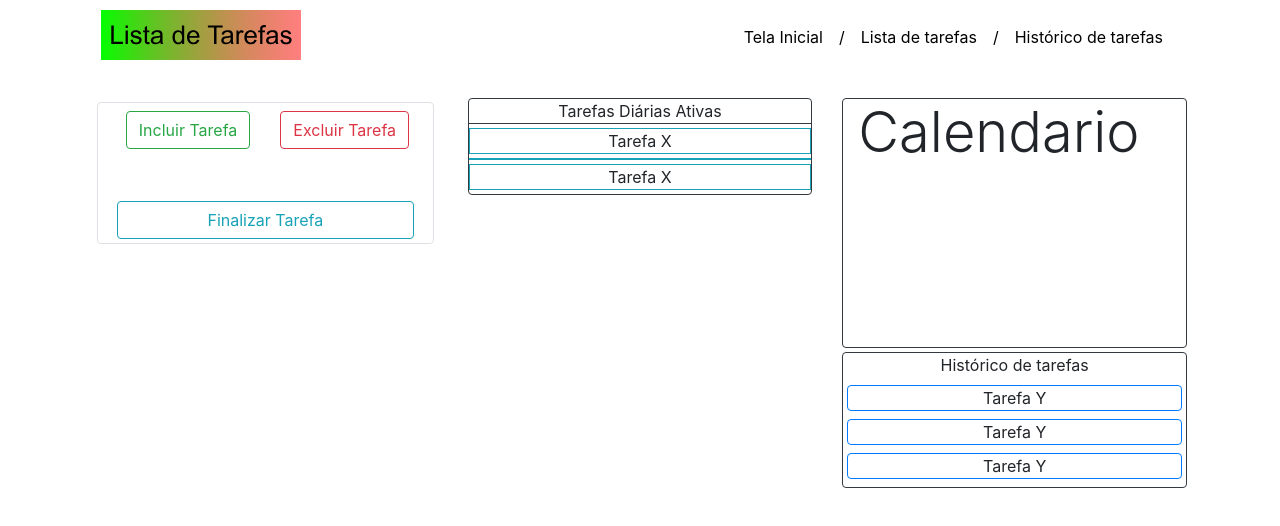
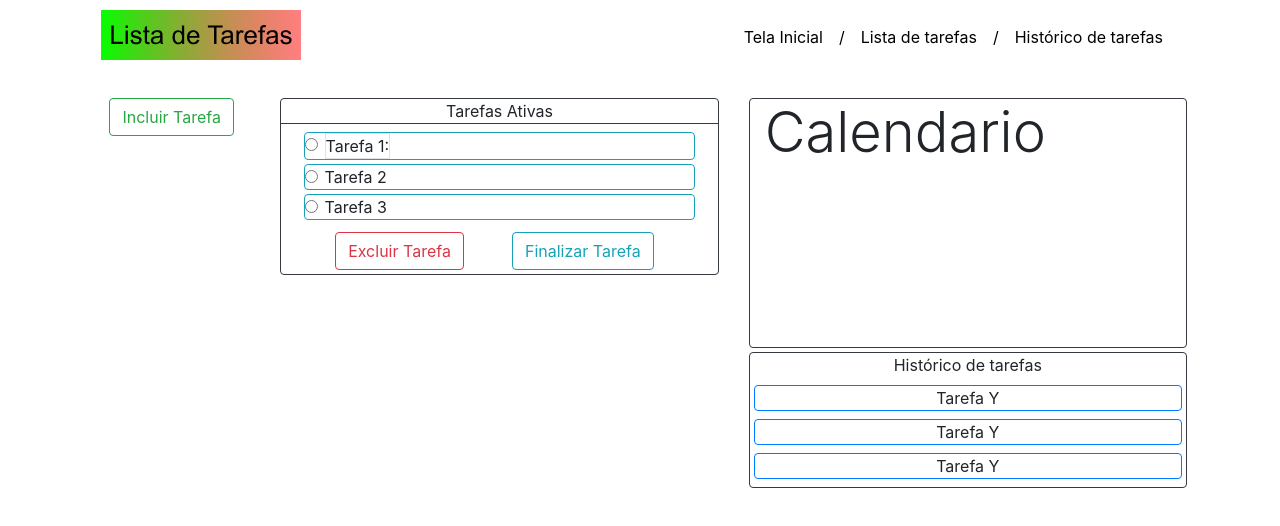
Before and after one commit to Rafael0125/appControleTarefas, an Angular app in the folder appControleTarefas/: page / in a window 1280 px wide. Shown: the top 526 px of the page. Built offline with nearby package versions, Linux system fonts and the light colour scheme.

Commit message:
correção no projeto

```diff
--- a/appControleTarefas/src/app/shared/tarefa.model.ts
+++ b/appControleTarefas/src/app/shared/tarefa.model.ts
@@ -1,8 +1,8 @@
 export class Tarefa{
     constructor(
         public id:number,
+        public titulo:string,
         public data:string,
-        public titulo:string,
         public descricao:string
 
     ){}
--- a/appControleTarefas/src/app/tela-principal/tela-principal.component.html
+++ b/appControleTarefas/src/app/tela-principal/tela-principal.component.html
@@ -3,11 +3,11 @@
 
     <div class="row d-flex m-1">
 
-        <div class="col-lg-4 my-1"> <!-- Primeira coluna // Botões de inclusão, exclusão e conclusão de tarefas // Inicio -->
-            <div class="row m-1 p-1 border rounded"> <!-- Linha botões de inclusão, exclusão e conclusão  // Inicio -->
-                <div class="col-12 p-1 d-flex justify-content-center"> <!-- Linha dos botões de inclusão / exclusão // Inicio -->
+        <div class="col-lg-2 my-1"> <!-- Primeira coluna // Botão de inclusão // Inicio -->
+            <div class="row text-center">
 
-                    <div class="col-6 d-flex justify-content-end"> <!-- Botão de inclusão // Inicio -->
+                <div class="col-12 "> <!-- Botão de inclusão // Inicio -->
+
                     <!-- Botão para acionar modal // Inicio -->
                     <button
                     type="button"
@@ -18,7 +18,12 @@
                     </button> <!-- Botão para acionar modal // Fim -->
 
                     <!-- Modal Inclusão -->
-                        <div class="modal fade" id="modalInclusao" tabindex="-1" role="dialog" aria-labelledby="exampleModalLabel" aria-hidden="true">
+                    <div class="modal fade"
+                    id="modalInclusao"
+                    tabindex="-1"
+                    role="dialog"
+                    aria-labelledby="exampleModalLabel"
+                    aria-hidden="true">
                         <div class="modal-dialog" role="document">
                             <div class="modal-content"> <!-- Container do Modal // Inicio -->
 
@@ -103,48 +108,29 @@
                             </div> <!-- Container do Modal // Fim -->
                         </div>
                     </div>
+
                 </div> <!-- Botão de inclusão // Fim -->
 
-                    <div class="col-6 d-flex"> <!-- Botão de exclusão // Inicio -->
 
-                        <!-- Botão para acionar modal // Inicio -->
-                        <button
-                        type="button"
-                        class="btn btn-outline-danger"
-                        data-toggle="modal"
-                        data-target="#modalExclusao">
-                            Excluir Tarefa
-                        </button> <!-- Botão para acionar modal // Inicio -->
+            </div>
+        </div> <!-- Primeira coluna // Botão de inclusão // Fim -->
 
-                        <!-- Modal Exclusão -->
-                        <div class="modal fade" id="modalExclusao" tabindex="-1" role="dialog" aria-labelledby="exampleModalLabel" aria-hidden="true">
-                            <div class="modal-dialog" role="document">
-                                <div class="modal-content"> <!-- Container do Modal de exclusão // Inicio -->
+        <div class="col-lg-5 my-1"> <!-- Segunda coluna // Tarefas diarias // Inicio -->
 
-                                    <div class="modal-header"> <!-- Cabeçalho do Modal // Inicio -->
-                                        <h5 class="modal-title text-danger" id="exampleModalLabel">Excluir Tarefa</h5>
-                                        <button type="button" class="close" data-dismiss="modal" aria-label="Fechar">
-                                            <span aria-hidden="true">&times;</span>
-                                        </button>
-                                    </div> <!-- Cabeçalho do Modal // Fim -->
-
-                                    <div class="modal-body"> <!-- Corpo do Modal // Inicio -->
-
-                                        <div class="container border">
+            <div class="col-12 border border-dark rounded">
                 <div class="row justify-content-center">
-                                                <div class="col-7">
-
+                    <div class="col-12">
                         <div class="row justify-content-center border-bottom border-dark "> <!-- Linha de titulo tarefa -->
                             Tarefas Ativas
                         </div>
 
                         <div class="row justify-content-center ">
-                                                        <div class="col-12 p-1 text-center">
+                            <div class="col-11 p-1">
 
                                 <div class="form-check border border-info my-1 rounded">
                                     <input class="form-check-input" type="radio" name="tarefasAtivas" id="tarefa1" value="opcao1">
-                                                                    <label class="form-check-label" for="tarefa1">
-                                                                        Tarefa 1
+                                        <label class="form-check-label border " for="tarefa1">
+                                            Tarefa 1:
                                         </label>
                                 </div>
                                 <div class="form-check border border-info my-1 rounded">
@@ -159,133 +145,37 @@
                                             Tarefa 3
                                         </label>
                                 </div>
-
-
-
-
-
-                                                        </div>
                             </div>
 
+                            <div class="col-lg-11 my-1"> <!-- Botões -->
+                                <div class="row justify-content-center ">
 
-
-
-                                                </div>
-                                            </div>
-                                        </div>
-
-                                    </div> <!-- Corpo do Modal // Fim -->
-
-                                    <div class="modal-footer"> <!-- Rodapé do Modal // Inicio -->
-
-                                        <button type="button" class="btn btn-secondary" data-dismiss="modal">
-                                            Fechar
-                                        </button>
-
-                                        <button type="button" class="btn btn-danger">
-                                            Excluir Tarefa
-                                        </button>
-
-                                    </div><!-- Rodapé do Modal // Fim -->
-
-                                </div> <!-- Container do Modal de exclusão // Fim -->
-                            </div>
-                        </div>
-
-                    </div> <!-- Botão de exclusão // Fim -->
-
-                </div> <!-- Linha dos botões de inclusão / exclusão // Fim -->
-
-                <div class="col-12 mt-lg-5" > <!-- Botão finalização de tarefa // Inicio -->
-                    <div class="row justify-content-center ">
-                        <div class="col-12 col-md-6 col-lg-12 ">
+                                    <div class="col-sm-5 d-flex justify-content-center"> <!-- Botão de exclusão // Inicio -->
 
                                         <!-- Botão para acionar modal // Inicio -->
                                         <button
                                         type="button"
-                        class="btn btn-block btn-outline-info"
-                        data-toggle="modal"
-                        data-target="#modalFinalizacao">
-                            Finalizar Tarefa
+                                        class="btn btn-outline-danger">
+                                            Excluir Tarefa
                                         </button> <!-- Botão para acionar modal // Inicio -->
 
-                        <!-- Modal Finalização -->
-                        <div class="modal fade" id="modalFinalizacao" tabindex="-1" role="dialog" aria-labelledby="exampleModalLabel" aria-hidden="true">
-                            <div class="modal-dialog" role="document">
-                                <div class="modal-content"> <!-- Container do Modal de finalização // Inicio -->
 
-                                    <div class="modal-header"> <!-- Cabeçalho do Modal // Inicio -->
-                                        <h5 class="modal-title text-secondary" id="exampleModalLabel">Finalizar Tarefa</h5>
-                                        <button type="button" class="close" data-dismiss="modal" aria-label="Fechar">
-                                            <span aria-hidden="true">&times;</span>
-                                        </button>
-                                    </div> <!-- Cabeçalho do Modal // Fim -->
-
-                                    <div class="modal-body"> <!-- Corpo do Modal // Inicio -->
-
-                                        <div class="container border">
-                                            <div class="row justify-content-center">
-                                                <div class="col-7">
-
-                                                    <div class="row justify-content-center border-bottom border-dark "> <!-- Linha de titulo tarefa -->
-                                                        Tarefas Ativas
-                                                    </div>
-
-                                                    <div class="row justify-content-center ">
-                                                        <div class="col-12 p-1 text-center">
-
-                                                            <div class="form-check border border-info my-1 rounded">
-                                                                <input class="form-check-input" type="radio" name="tarefasAtivas" id="tarefa1" value="opcao1">
-                                                                    <label class="form-check-label" for="tarefa1">
-                                                                        Tarefa 1
-                                                                    </label>
-                                                            </div>
-                                                            <div class="form-check border border-info my-1 rounded">
-                                                                <input class="form-check-input" type="radio" name="tarefasAtivas" id="tarefa2" value="opcao2">
-                                                                    <label class="form-check-label" for="tarefa2">
-                                                                        Tarefa 2
-                                                                    </label>
-                                                            </div>
-                                                            <div class="form-check border border-info my-1 rounded">
-                                                                <input class="form-check-input" type="radio" name="tarefasAtivas" id="tarefa3" value="opcao3">
-                                                                    <label class="form-check-label" for="tarefa3">
-                                                                        Tarefa 3
-                                                                    </label>
-                                                            </div>
+                                    </div> <!-- Botão de exclusão // Fim -->
 
 
+                                    <div class="col-sm-6 d-flex justify-content-center"> <!-- Botão finalizar tarefa // Inicio -->
 
-
-
-                                                        </div>
-                                                    </div>
-
-
-
-
-                                                </div>
-                                            </div>
-                                        </div>
-
-                                    </div> <!-- Corpo do Modal // Fim -->
-
-                                    <div class="modal-footer"> <!-- Rodapé do Modal // Inicio -->
-
-                                        <button type="button" class="btn btn-secondary" data-dismiss="modal">
-                                            Fechar
-                                        </button>
-
-                                            <!-- Botão para acionar modal de tarefa selecionada // Inicio -->
+                                        <!-- Botão para acionar modal de finalizar tarefa // Inicio -->
                                         <button
                                         type="button"
                                         class="btn btn-outline-info"
                                         data-toggle="modal"
                                         data-target="#modalTaferaSelecionada">
-                                                Selecionar Tarefa
+                                            Finalizar Tarefa
                                         </button> <!-- Botão para acionar modal de tarefa selecionada// Inicio -->
 
                                         <!-- Modal de tarefa selecionada -->
-                                            <div class="modal fade" id="modalTaferaSelecionada" tabindex="-2" role="dialog" aria-labelledby="exampleModalLabel" aria-hidden="true">
+                                        <div class="modal fade" id="modalTaferaSelecionada" tabindex="-1" role="dialog" aria-labelledby="exampleModalLabel" aria-hidden="true">
                                             <div class="modal-dialog" role="document">
                                                 <div class="modal-content"> <!-- Container do Modal de tarefa selecionada // Inicio -->
 
@@ -346,50 +236,20 @@
                                         </div>
 
 
-                                    </div><!-- Rodapé do Modal // Fim -->
 
-                                </div> <!-- Container do Modal de finalização // Fim -->
+                                    </div> <!-- Botão finalizar tarefa // Fim -->
+
                                 </div>
+                            </div> <!-- Botões -->
                         </div>
 
                     </div>
                 </div>
-                </div> <!-- Linha botão finalização de tarefa // Fim -->
-
-            </div>
-        </div> <!-- Primeira coluna // Botões de inclusão, exclusão e conclusão de tarefas // Fim -->
-
-        <div class="col-lg-4 my-1"> <!-- Segunda coluna // Tarefas diarias // Inicio -->
-
-            <div class="col-12 border border-dark rounded">
-
-                <div class="row">
-                    <div class="col-12">
-
-                        <div class="row justify-content-center border-bottom border-dark "> <!-- Linha de titulo tarefa -->
-                            Tarefas Diárias Ativas
-                        </div>
-
-                        <div class="row justify-content-center border border-info my-1"> <!-- Linha de tarefa -->
-                            Tarefa X
-                        </div>
-
-                        <div class="row justify-content-center border border-info my-1"> <!-- Linha de tarefa -->
-
-                        </div>
-
-                        <div class="row justify-content-center border border-info my-1"> <!-- Linha de tarefa -->
-                            Tarefa X
-                        </div>
-
-                    </div>
-                </div>
-
             </div>
 
         </div> <!-- Segunda coluna // Tarefas diarias // Fim -->
 
-        <div class="col-lg-4 my-1"> <!-- Terceira coluna // Calendario e Historico de tarefas // Inicio -->
+        <div class="col-lg-5 my-1"> <!-- Terceira coluna // Calendario e Historico de tarefas // Inicio -->
             <div class="col-12 border border-dark rounded my-2 my-lg-0 " style="min-height: 250px;" > <!-- Calendario -->
                 <div class="display-4">
                     Calendario
```
Also changed, not shown: appControleTarefas/src/app/tela-principal/tela-principal.component.ts (+8 -0 lines). Lines whose indentation alone changed are shown as unchanged.
